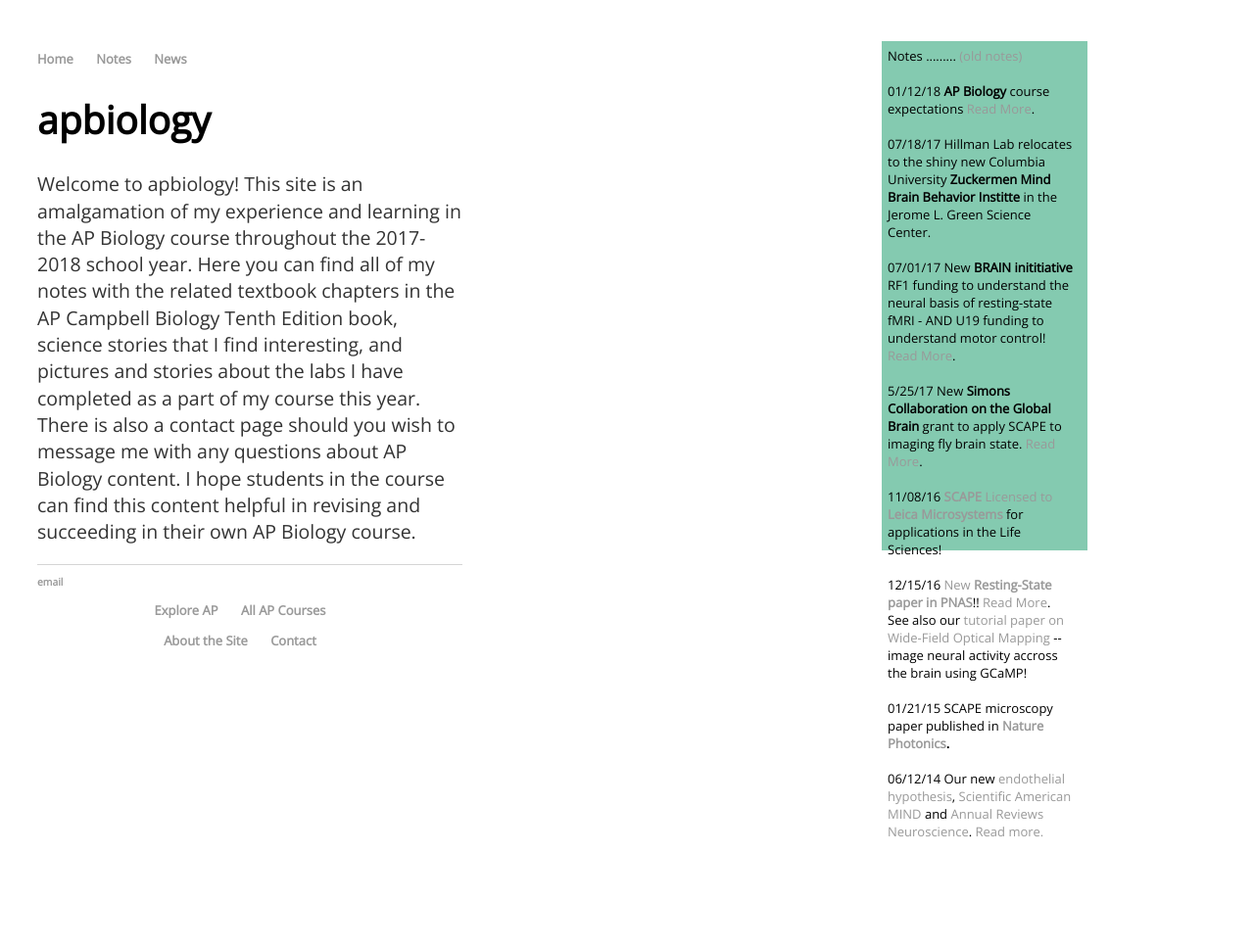
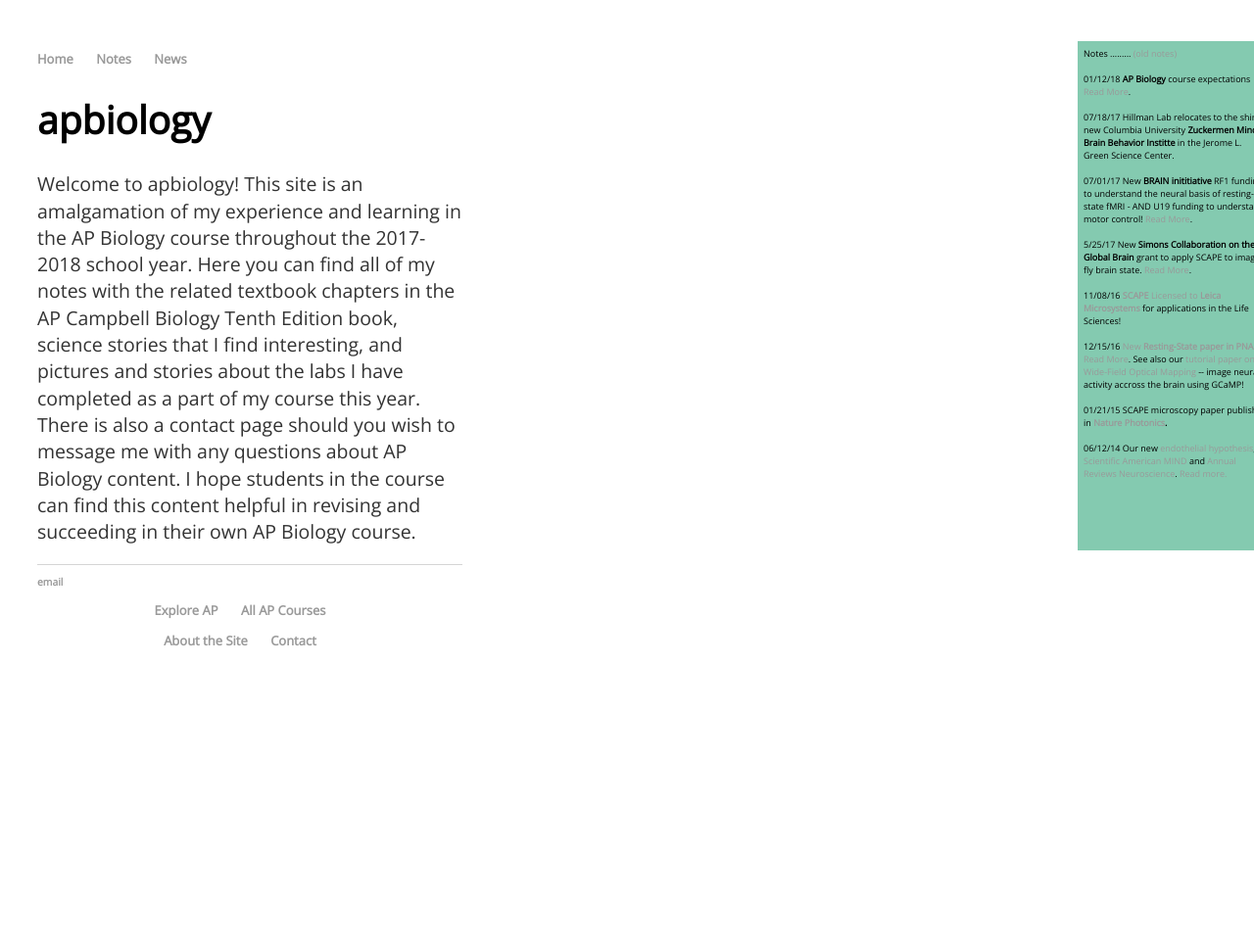
Before and after one commit to meganscarlett/meganscarlett.github.io, a Jekyll site: the page built from index.html, in a window 1280 px wide. Shown: the whole page at 98% size. Built offline with Jekyll 4.4.1, drawn with Linux system fonts in a browser that asks for light colours.

Commit message:
Update index.html

```diff
--- a/index.html
+++ b/index.html
@@ -12,7 +12,7 @@ There is also a contact page should you wish to message me with any questions ab
 
 I hope students in the course can find this content helpful in revising and succeeding in their own AP Biology course.</a></p>
 
-<div id="**Recent News Box**" style="height: 520px; left: 900px; position: absolute; top: 42px; width: 210px; background: #84CAB0; z-index: 1;" class="style_SkipStroke_3">
+<div id="**Recent News Box**" style="height: 520px; left: 1100px; position: absolute; top: 42px; width: 210px; background: #84CAB0; z-index: 1;font-size: 9px" class="style_SkipStroke_3">
 <table cellpadding="4">
                 <td width="189" ><span class="style11">Notes</span><span class="style17"> .........       <a href="_posts.html">(old notes)</a><br>
 
```
